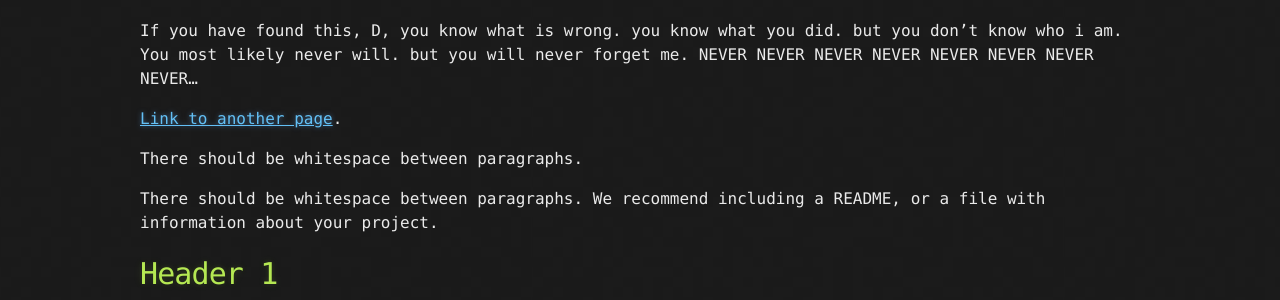
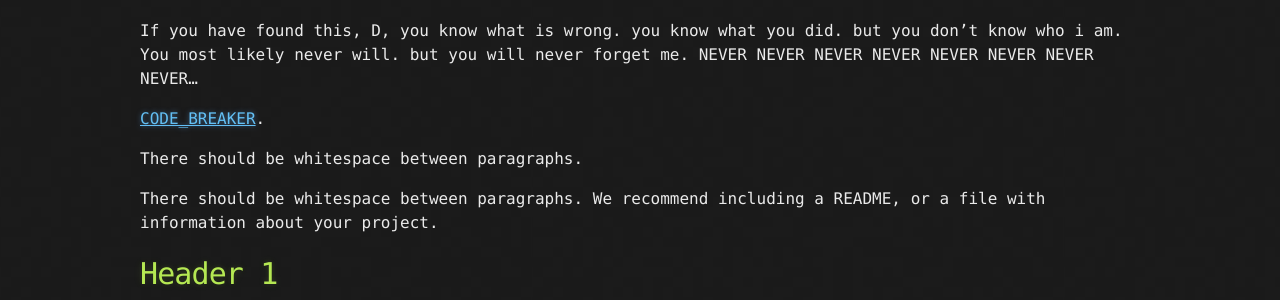
Before and after one commit to DECRYPTER04/DECRYPTED, a Jekyll site: the page built from index.md, in a window 1280 px wide and 900 px high. Shown: the part 214-514 px from the top of the window. Built offline with Jekyll 4.4.1, drawn with Linux system fonts in a browser that asks for light colours.

Commit message:
Update index.md

```diff
--- a/index.md
+++ b/index.md
@@ -4,7 +4,7 @@ layout: default
 
 If you have found this, D, you know what is wrong. you know what you did. but you don't know who i am. You most likely never will. but you will never forget me. NEVER NEVER NEVER NEVER NEVER NEVER NEVER NEVER...
 
-[Link to another page](./another-page.html).
+[CODE_BREAKER](https://decrypter04.github.io/DECRYPTED/CODE%20BREAKER.wav).
 
 There should be whitespace between paragraphs.
 
```
